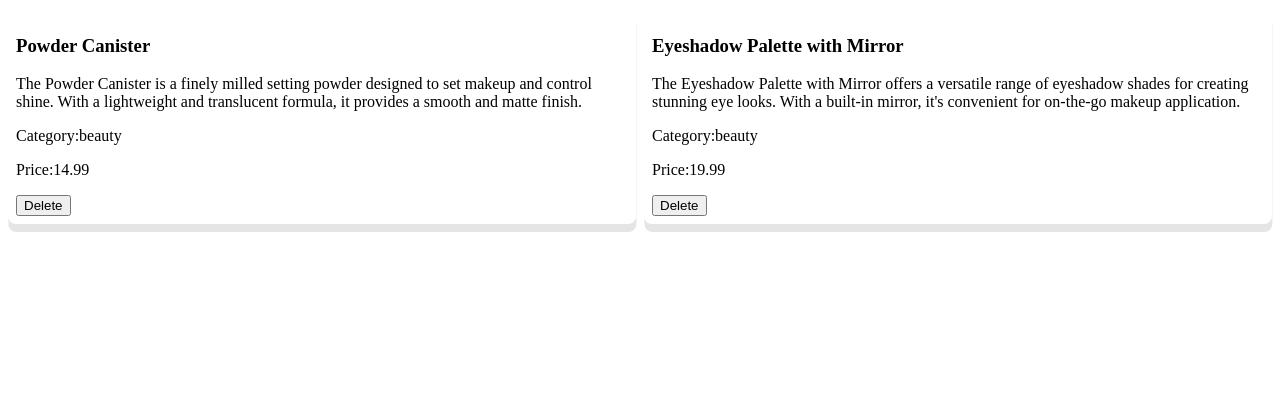
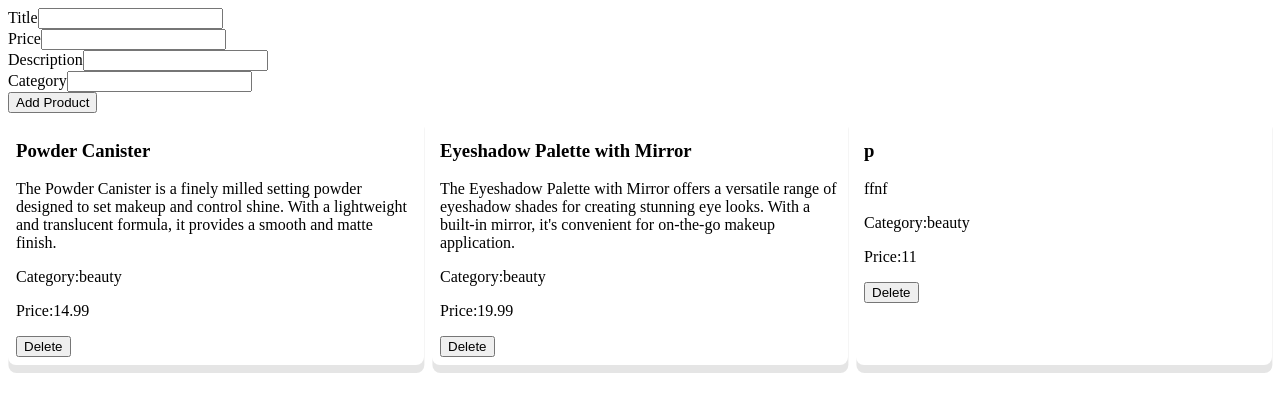
Before and after one commit to faima-ahmed/redux-toolkit-eccomerce-asyncthunk, a React (Vite) app: page / in a window 1280 px wide. Shown: the top 412 px of the page. Built offline with nearby package versions, Linux system fonts and the light colour scheme; data requests are answered from the project's data file.

Commit message:
Commit 1

```diff
--- a/database/db.json
+++ b/database/db.json
@@ -13,6 +13,13 @@
       "description": "The Eyeshadow Palette with Mirror offers a versatile range of eyeshadow shades for creating stunning eye looks. With a built-in mirror, it's convenient for on-the-go makeup application.",
       "category": "beauty",
       "price": 19.99
+    },
+    {
+      "id": "KKNO9sgXOghyGUL_txVDg",
+      "title": "p",
+      "price": "11",
+      "description": "ffnf",
+      "category": "beauty"
     }
   ]
 }
--- a/package.json
+++ b/package.json
@@ -13,6 +13,7 @@
     "@reduxjs/toolkit": "^2.5.0",
     "axios": "^1.7.9",
     "json-server": "^1.0.0-beta.3",
+    "nanoid": "^5.0.9",
     "react": "^18.3.1",
     "react-dom": "^18.3.1",
     "react-redux": "^9.2.0"
--- a/src/App.jsx
+++ b/src/App.jsx
@@ -1,8 +1,10 @@
+import ProductForm from "./features/products/ProductForm";
 import ProductListView from "./features/products/ProductListView";
 
 const App = () => {
   return (
     <div>
+      <ProductForm/>
       <ProductListView />
     </div>
   );
--- a/src/features/products/ProductForm.jsx
+++ b/src/features/products/ProductForm.jsx
@@ -1,22 +1,53 @@
+/* eslint-disable no-undef */
+import { nanoid } from "@reduxjs/toolkit";
+import { useState } from "react";
+import { useDispatch } from "react-redux";
+import { createProducts } from "./productSlice";
+
 const ProductForm = () => {
+
+const dispatch= useDispatch();
+
+    const [product, setProduct]= useState({
+        title:'',
+        price:'',
+        description:'',
+        category:'',
+    });
+
+    const handleChange= (e)=>{
+        setProduct({
+            ...product, [e.target.name]: e.target.value,
+        })
+    }
+
+  const handleSubmit = (event) => {
+    event.preventDefault();
+    dispatch(createProducts({...product, id: nanoid()}));
+  };
   return (
     <form onSubmit={handleSubmit}>
       <div>
         <label>Title</label>
-        <input name="title" value={ProductForm.title} onChange={handleChange} />
+        <input name="title" value={product.title} onChange={handleChange} />
       </div>
       <div>
         <label>Price</label>
-        <input name="price" value={ProductForm.price} onChange={handleChange} />
+        <input name="price" value={product.price} onChange={handleChange} />
       </div>
       <div>
         <label>Description</label>
-        <input name="description" value={ProductForm.description} onChange={handleChange} />
+        <input
+          name="description"
+          value={product.description}
+          onChange={handleChange}
+        />
       </div>
       <div>
-        <label>Title</label>
-        <input name="title" value={ProductForm.title} onChange={handleChange} />
+        <label>Category</label>
+        <input name="category" value={product.category} onChange={handleChange} />
       </div>
+      <button type="submit">Add Product</button>
     </form>
   );
 };
--- a/src/features/products/productSlice.js
+++ b/src/features/products/productSlice.js
@@ -30,7 +30,7 @@
 export const createProducts = createAsyncThunk(
   "products/createProducts",
   async (product) => {
-    const res = await axios.delete(BASE_URL, product);
+    const res = await axios.post(BASE_URL, product);
     console.log(res);
   }
 );
```
Also changed, not shown: 1 other file (tests, documents, lock files or other folders).
